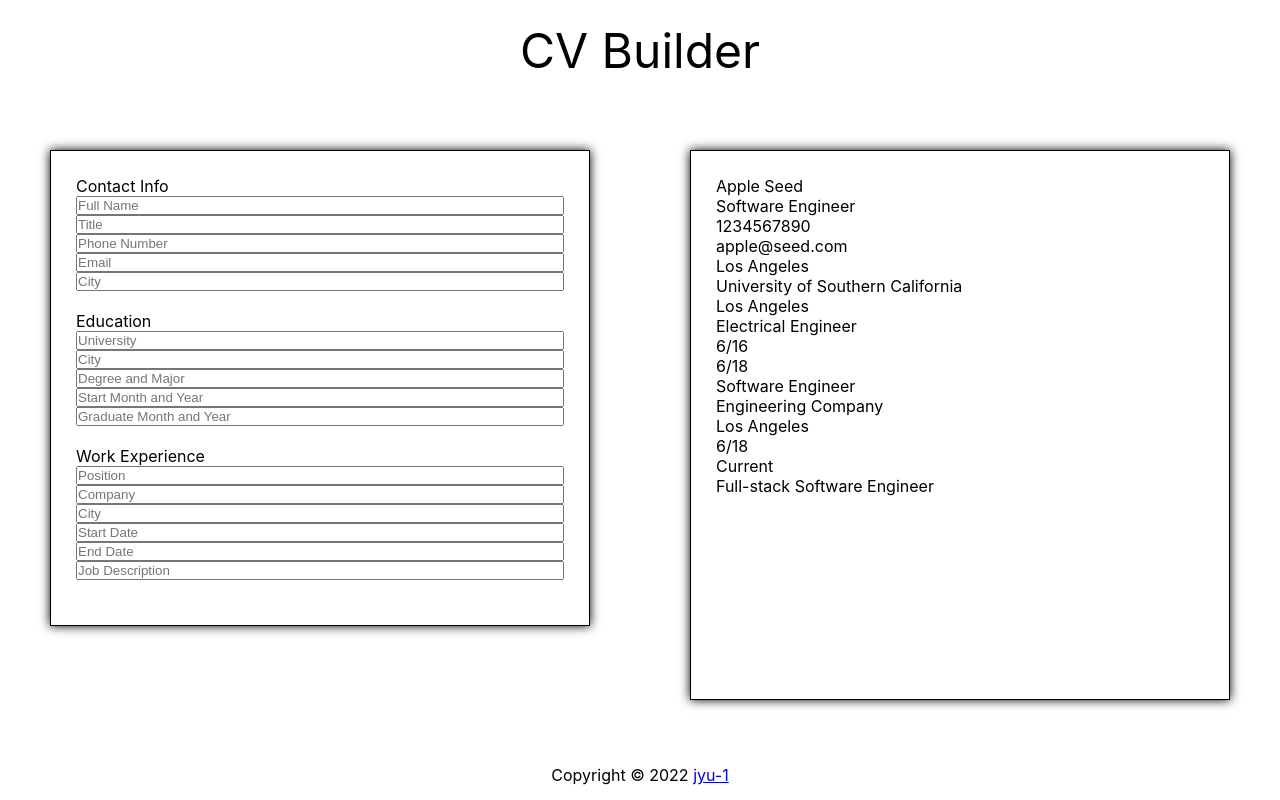
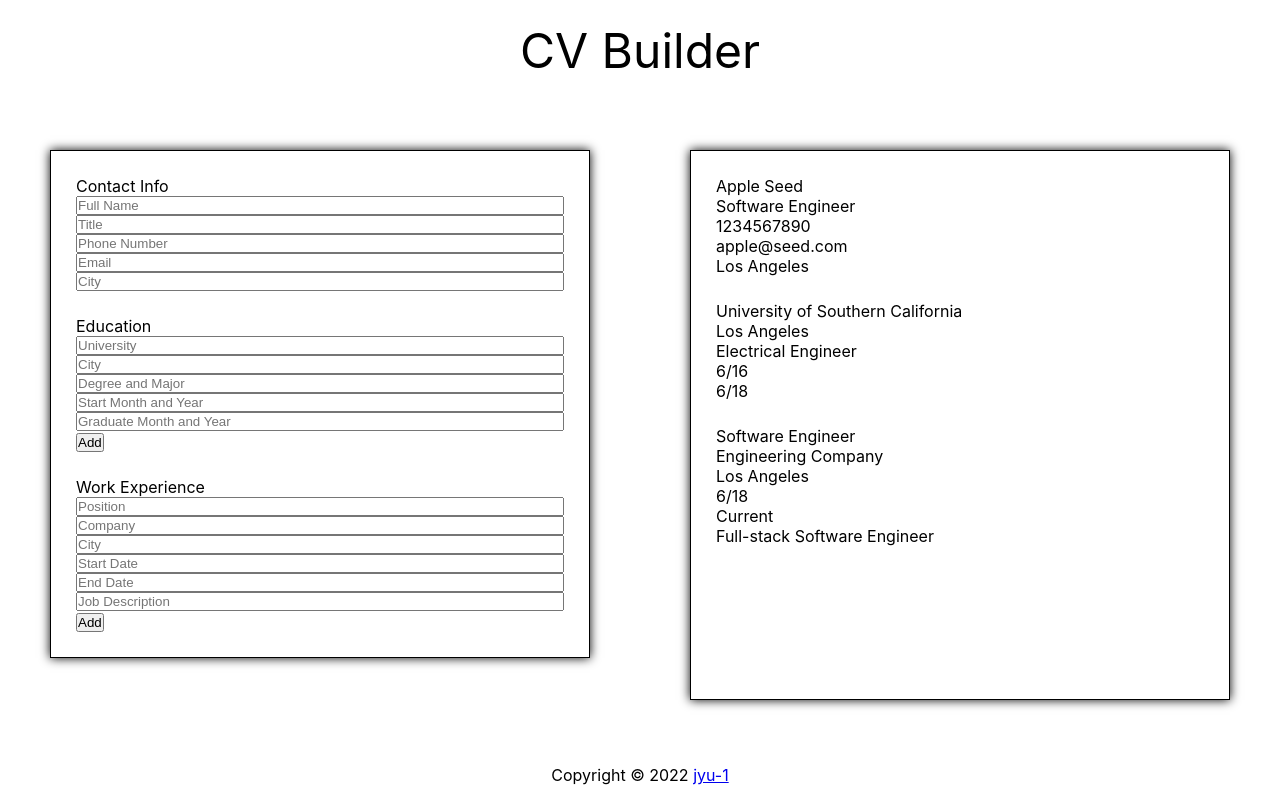
Before and after one commit to jyu-1/cv-project, a React (Create React App) app: page / in a window 1280 px wide. Built offline with nearby package versions, Linux system fonts and the light colour scheme.

Commit message:
add the feature to add education and work exp

```diff
--- a/src/components/Education.js
+++ b/src/components/Education.js
@@ -6,7 +6,12 @@ class Education extends Component {
             <div>
                 <div>Education</div>
                 <form>
-                    <input type="text" id="uni-name" placeholder="University" />
+                    <input
+                        type="text"
+                        id="uni-name"
+                        placeholder="University"
+                        onChange={this.props.handleEduUniversity}
+                    />
                     <input type="text" id="uni-city" placeholder="City" />
                     <input
                         type="text"
@@ -24,6 +29,7 @@ class Education extends Component {
                         placeholder="Graduate Month and Year"
                     />
                 </form>
+                <button onClick={this.props.addEdu}>Add</button>
             </div>
         );
     }
--- a/src/components/Experience.js
+++ b/src/components/Experience.js
@@ -25,6 +25,7 @@ class Experience extends Component {
                         placeholder="Job Description"
                     />
                 </form>
+                <button onClick={this.props.addExp}>Add</button>
             </div>
         );
     }
--- a/src/components/Main.js
+++ b/src/components/Main.js
@@ -240,6 +240,45 @@ class Main extends Component {
         });
     };
 
+    addEducation = (e) => {
+        e.preventDefault();
+        this.setState({
+            educationInfo: {
+                module: [
+                    ...this.state.educationInfo.module,
+                    {
+                        university: "*University",
+                        city: "*University City",
+                        degree: "*Degree and Major",
+                        start: "*Start Date",
+                        end: "*Graduate Date",
+                        key: uniqid(),
+                    },
+                ],
+            },
+        });
+    };
+
+    addExperience = (e) => {
+        e.preventDefault();
+        this.setState({
+            experienceInfo: {
+                module: [
+                    ...this.state.experienceInfo.module,
+                    {
+                        position: "*Job Title",
+                        company: "*Company",
+                        city: "*Job City",
+                        start: "*Job Start",
+                        end: "*Job End",
+                        description: "*Job Description",
+                        key: uniqid(),
+                    },
+                ],
+            },
+        });
+    };
+
     render() {
         return (
             <div className="main">
@@ -257,6 +296,7 @@ class Main extends Component {
                         handleEduDegree={this.handleEduDegree}
                         handleEduStart={this.handleEduStart}
                         handleEduEnd={this.handleEduEnd}
+                        addEdu={this.addEducation}
                     />
                     <Experience
                         handleExpPosition={this.handleExpPosition}
@@ -265,6 +305,7 @@ class Main extends Component {
                         handleExpStart={this.handleExpStart}
                         handleExpEnd={this.handleExpEnd}
                         handleExpDescription={this.handleExpDescription}
+                        addExp={this.addExperience}
                     />
                 </div>
                 <div className="right">
--- a/src/styles/App.css
+++ b/src/styles/App.css
@@ -30,7 +30,6 @@
 .right {
     flex: 1 1 0px;
     margin: 50px;
-    padding: 25px;
     border: 1px solid black;
     box-shadow: 0 0 10px black;
 }
@@ -39,8 +38,9 @@
     align-self: flex-start;
 }
 
-.left > * {
-    margin-bottom: 20px;
+.left > *,
+.right > div > * {
+    margin: 25px;
 }
 
 form {
```
